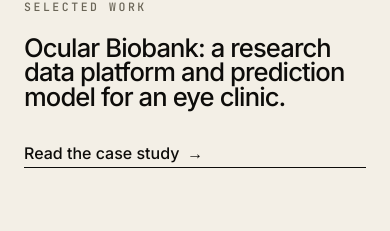
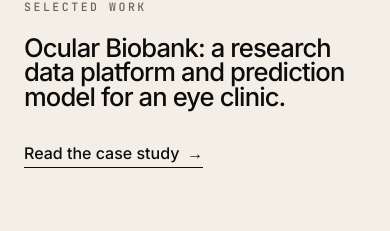
Before and after one commit to ngajski/okultis-web, a React (Vite) app: page / in a window 390 px wide. Shown: the part 1458-1689 px from the top of the page. Built offline with nearby package versions, Linux system fonts and the light colour scheme; no server answers.

Commit message:
Fit the teaser link underline to its text on phones

```diff
--- a/src/components/sections/SelectedWorkSection.tsx
+++ b/src/components/sections/SelectedWorkSection.tsx
@@ -22,7 +22,7 @@ export default function SelectedWorkSection() {
             <h2 className="display text-[clamp(1.6rem,3vw,2.2rem)] leading-[1.15] max-w-[560px] text-text">
               {teaser.title}
             </h2>
-            <Link to={path} className="ink-link text-text">
+            <Link to={path} className="ink-link text-text justify-self-start">
               <span>{teaser.linkLabel}</span>
               <span aria-hidden>→</span>
             </Link>
```
Also changed, not shown: 1 other file (tests, documents, lock files or other folders).
